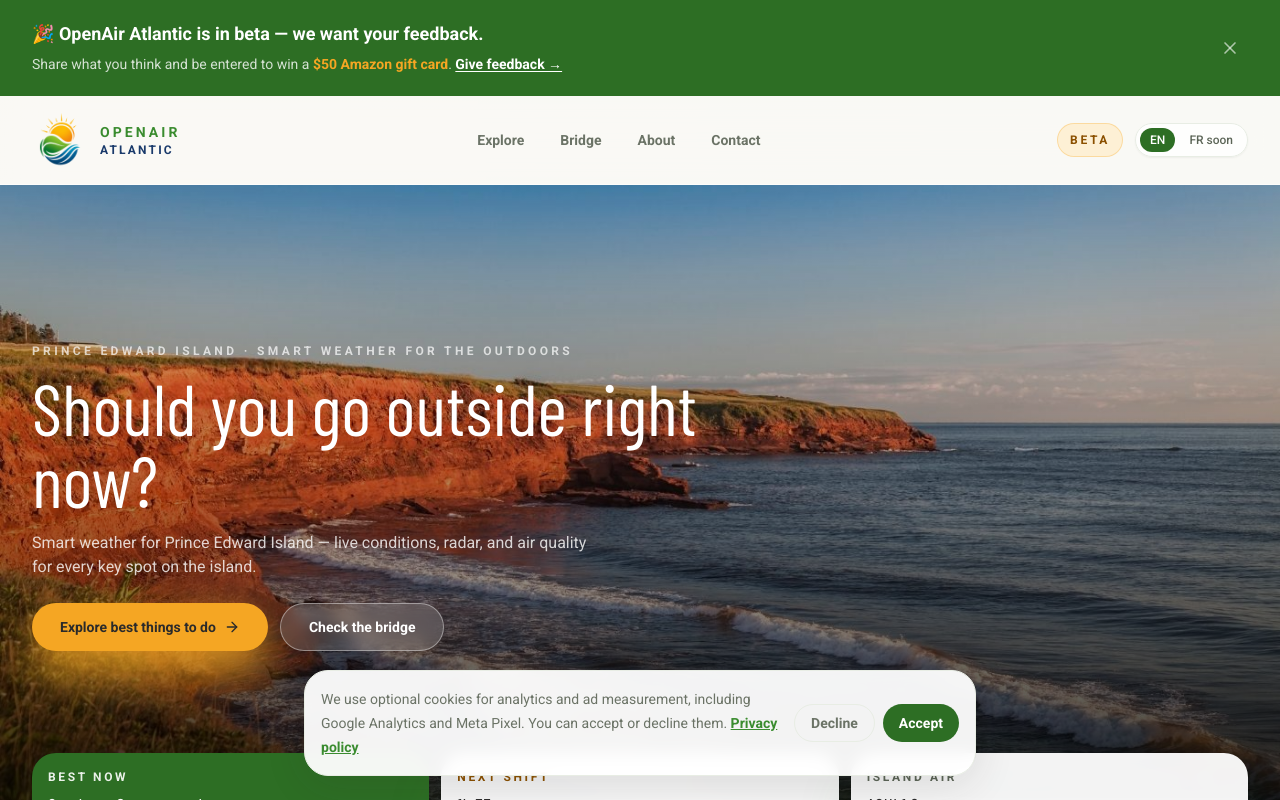
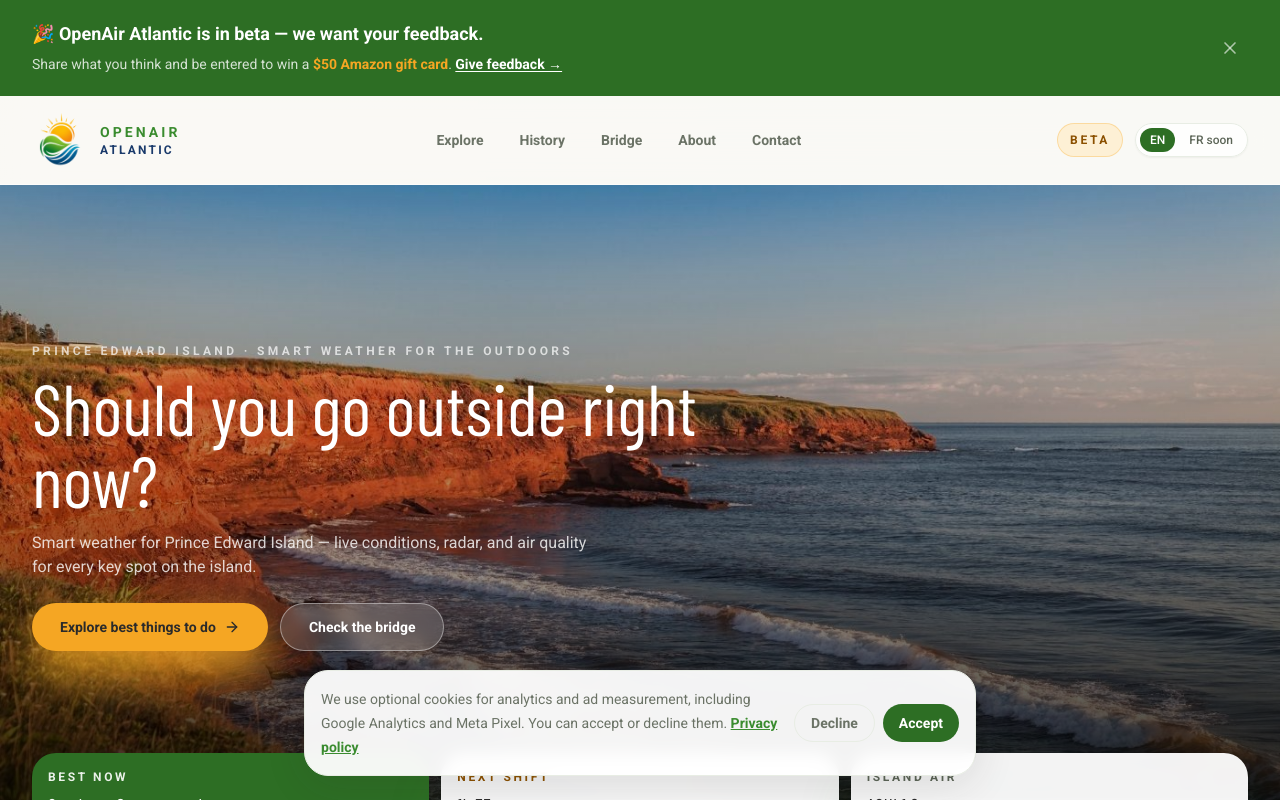
Before and after one commit to openairweatherstacks/OpenAirPEI, a Next.js app: page / in a window 1280 px wide. Shown: the top 800 px of the page. Built offline with nearby package versions, Linux system fonts and the light colour scheme; no server answers; a web font is replaced by a local one.

Commit message:
Add History tab to desktop header nav
Inserts /history between Explore and Bridge so the new weather-history
page is discoverable. Bottom nav unchanged to keep the 5-tab thumb-reach
layout intact on mobile.

Co-Authored-By: Claude Opus 4.7 <noreply@anthropic.com>

```diff
--- a/components/layout/Header.tsx
+++ b/components/layout/Header.tsx
@@ -8,6 +8,7 @@ import { LanguageToggle } from "@/components/layout/LanguageToggle";
 
 const NAV_LINKS = [
   { href: "/explore", label: "Explore" },
+  { href: "/history", label: "History" },
   { href: "/bridge", label: "Bridge" },
   { href: "/about", label: "About" },
   { href: "/contact", label: "Contact" },
```
